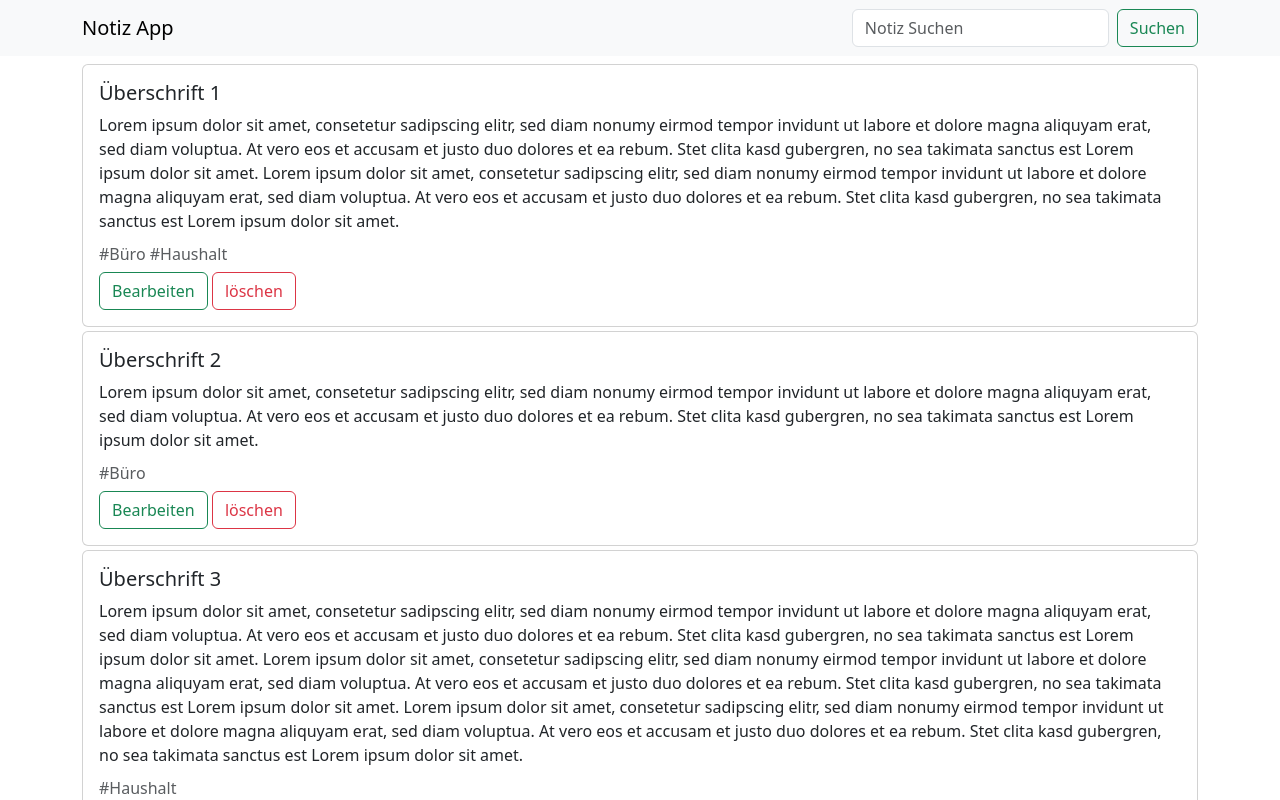
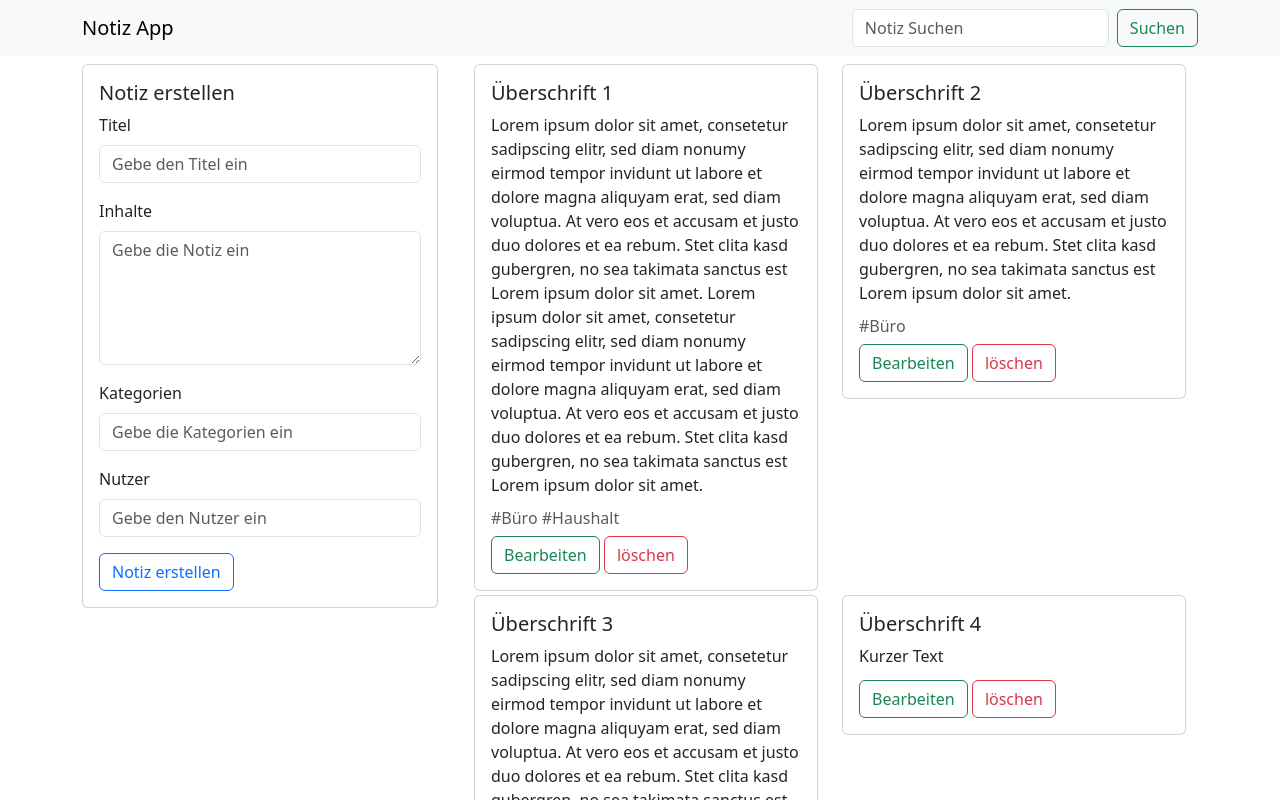
Before and after one commit to Gulcan82/notizen-app, a React (Create React App) app: page / in a window 1280 px wide. Shown: the top 800 px of the page. Built offline with nearby package versions, Linux system fonts and the light colour scheme.

Commit message:
Adding the notice creating button.

```diff
--- a/src/App.tsx
+++ b/src/App.tsx
@@ -1,10 +1,20 @@
+import { Col, Container, Row } from 'react-bootstrap';
 import './App.css';
+import CreateNote from './components/CreateNote';
 import Header from './components/Header';
 import NotesList from './components/NotesList';
-import { notes } from './data/notes.data';
+import { notesData } from './data/notes.data';
+import { Note } from './types/notes.type';
+import { useState } from 'react';
 
 
 export default function App() {
+  const [ notes, setNotes ] = useState<Note[]>(notesData)
+
+
+  function addNote(note: Note): void {
+    setNotes([...notes, note]);
+  }
 
   // Die App gibt das Grundgerüst der Anwendung vor
   // Hier werden wir später viele Informationen speichern und an Komponenten weitergeben
@@ -12,8 +22,16 @@ export default function App() {
   return (
     <>
     <Header />
-    <NotesList notes = {notes}/>
-
+    <Container>
+      <Row>
+        <Col md={4}>
+            <CreateNote notes = {notes} addNote = {addNote} />
+        </Col>
+        <Col>
+          <NotesList notes = {notes} setNotes= {setNotes} />
+        </Col>
+      </Row>
+    </Container>
     </>
   )
 }
--- /dev/null
+++ b/src/components/CreateNote.tsx
@@ -0,0 +1,72 @@
+import { useRef } from "react";
+import { Button, Card, Form } from "react-bootstrap";
+import { Note } from "../types/notes.type";
+
+type Props = {
+    notes: Note[],
+    addNote: (note: Note) => void
+}
+
+function CreateNote(props: Props) {
+
+    const titleRef = useRef<HTMLInputElement>(null);
+    const contentRef = useRef<HTMLTextAreaElement>(null);
+    const categoriesRef = useRef<HTMLInputElement>(null);
+    const userRef = useRef<HTMLInputElement>(null); // Neu hinzugefügt
+    const dateRef = useRef<HTMLInputElement>(null); // Neu hinzugefügt
+
+    const handleSubmit = (e: React.FormEvent) => {
+        e.preventDefault();
+        const title = titleRef.current!.value;
+        const content = contentRef.current!.value;
+        const categoriesInput = categoriesRef.current!.value;
+        const user = userRef.current!.value; // Neu hinzugefügt
+
+
+        if (!title || !content || !categoriesInput) return;
+
+        const id = props.notes.length + 1;
+        const categories = categoriesInput.split(',').map(category => category.trim())
+        const date = new Date();
+
+        props.addNote({
+            title,
+            content,
+            categories,
+            user, // Neu hinzugefügt
+            date, // Neu hinzugefügt
+            id
+        })
+
+    }
+
+    return (
+        <Card className='mb-1'>
+            <Card.Body>
+                <Card.Title>Notiz erstellen</Card.Title>
+                <Form onSubmit={(e) => handleSubmit(e)}>
+                    <Form.Group className="mb-3">
+                        <Form.Label>Titel</Form.Label>
+                        <Form.Control type="text" placeholder="Gebe den Titel ein" ref={titleRef} />
+                    </Form.Group>
+                    <Form.Group className="mb-3">
+                        <Form.Label>Inhalte</Form.Label>
+                        <Form.Control as="textarea" placeholder="Gebe die Notiz ein" rows={5} ref={contentRef} />
+                    </Form.Group>
+                    <Form.Group className="mb-3">
+                        <Form.Label>Kategorien</Form.Label>
+                        <Form.Control type="text" placeholder="Gebe die Kategorien ein" ref={categoriesRef} />
+                    </Form.Group>
+                    <Form.Group className="mb-3">
+                        <Form.Label>Nutzer</Form.Label>
+                        <Form.Control type="text" placeholder="Gebe den Nutzer ein" ref={userRef} />
+                    </Form.Group>
+                    <Button type="submit" variant="outline-primary">Notiz erstellen</Button>
+                </Form>
+            </Card.Body>
+        </Card>
+      );
+
+}
+
+export default CreateNote;
--- a/src/components/Card.tsx
+++ b/src/components/NotesCard.tsx
@@ -8,7 +8,7 @@ type Props = Note & {
 }
 
 
-export default function NotesCard(props: Props) {
+ function NotesCard(props: Props) {
 
   const categories = props.categories.map(c => '#' + c).join(' ')
 
@@ -28,3 +28,5 @@ export default function NotesCard(props: Props) {
     </Card>
   )
 }
+
+export default NotesCard;
--- a/src/components/NotesList.tsx
+++ b/src/components/NotesList.tsx
@@ -1,9 +1,10 @@
-import NotesCard from "./Card";
+import NotesCard from "./NotesCard";
 import { Note } from "../types/notes.type";
 import { Col, Container, Row } from "react-bootstrap";
 
 type Props = {
-    notes: Note[]
+    notes: Note[],
+    setNotes: React.Dispatch<React.SetStateAction<Note[]>>
 }
 
 
@@ -12,29 +13,24 @@ function NotesList(props: Props){
     return (
         <>
             <Container>
-
                 <Row>
-                    <Col>
                     {
-                    props.notes.map(note => <NotesCard
-                    id={note.id}
-                    title={note.title}
-                    categories={note.categories}
-                    content={note.content} />)
-}
-                    </Col>
-
-
-
-
+                        props.notes.map(note =>
+                            <Col md={6} key={note.id}>
+                                <NotesCard
+                                    id={note.id}
+                                    title={note.title}
+                                    categories={note.categories}
+                                    content={note.content}
+                                    user="" // Leerer Wert für den Benutzernamen
+                                    date={note.date || new Date()} // date kann optional sein
+                                />
+                            </Col>
+                    )}
                 </Row>
-            {
-
-            }
             </Container>
         </>
     )
-
 }
 
 export default NotesList;
--- a/src/data/notes.data.ts
+++ b/src/data/notes.data.ts
@@ -1,26 +1,34 @@
 import { Note } from '../types/notes.type'
 
 
-export const notes: Note[] = [
+export const notesData: Note[] = [
     {
       title: 'Überschrift 1',
       content: 'Lorem ipsum dolor sit amet, consetetur sadipscing elitr, sed diam nonumy eirmod tempor invidunt ut labore et dolore magna aliquyam erat, sed diam voluptua. At vero eos et accusam et justo duo dolores et ea rebum. Stet clita kasd gubergren, no sea takimata sanctus est Lorem ipsum dolor sit amet. Lorem ipsum dolor sit amet, consetetur sadipscing elitr, sed diam nonumy eirmod tempor invidunt ut labore et dolore magna aliquyam erat, sed diam voluptua. At vero eos et accusam et justo duo dolores et ea rebum. Stet clita kasd gubergren, no sea takimata sanctus est Lorem ipsum dolor sit amet.',
       categories: ['Büro', 'Haushalt'],
+      user: '..',
+      date: new Date(),
       id: 1
     }, {
       title: 'Überschrift 2',
       content: 'Lorem ipsum dolor sit amet, consetetur sadipscing elitr, sed diam nonumy eirmod tempor invidunt ut labore et dolore magna aliquyam erat, sed diam voluptua. At vero eos et accusam et justo duo dolores et ea rebum. Stet clita kasd gubergren, no sea takimata sanctus est Lorem ipsum dolor sit amet.',
       categories: ['Büro'],
+      user: '..',
+      date: new Date(),
       id: 2
     }, {
       title: 'Überschrift 3',
       content: 'Lorem ipsum dolor sit amet, consetetur sadipscing elitr, sed diam nonumy eirmod tempor invidunt ut labore et dolore magna aliquyam erat, sed diam voluptua. At vero eos et accusam et justo duo dolores et ea rebum. Stet clita kasd gubergren, no sea takimata sanctus est Lorem ipsum dolor sit amet. Lorem ipsum dolor sit amet, consetetur sadipscing elitr, sed diam nonumy eirmod tempor invidunt ut labore et dolore magna aliquyam erat, sed diam voluptua. At vero eos et accusam et justo duo dolores et ea rebum. Stet clita kasd gubergren, no sea takimata sanctus est Lorem ipsum dolor sit amet. Lorem ipsum dolor sit amet, consetetur sadipscing elitr, sed diam nonumy eirmod tempor invidunt ut labore et dolore magna aliquyam erat, sed diam voluptua. At vero eos et accusam et justo duo dolores et ea rebum. Stet clita kasd gubergren, no sea takimata sanctus est Lorem ipsum dolor sit amet.',
       categories: ['Haushalt'],
+      user: '..',
+      date: new Date(),
       id: 3
     }, {
       title: 'Überschrift 4',
       content: 'Kurzer Text',
       categories: [],
+      user: '..',
+      date: new Date(),
       id: 4
     }
   ]
--- a/src/types/notes.type.ts
+++ b/src/types/notes.type.ts
@@ -1,6 +1,8 @@
 export type Note = {
     title: string,
     content: string,
+    user: string,
+    date: Date,
     categories: string[],
     id: number
 }
```
